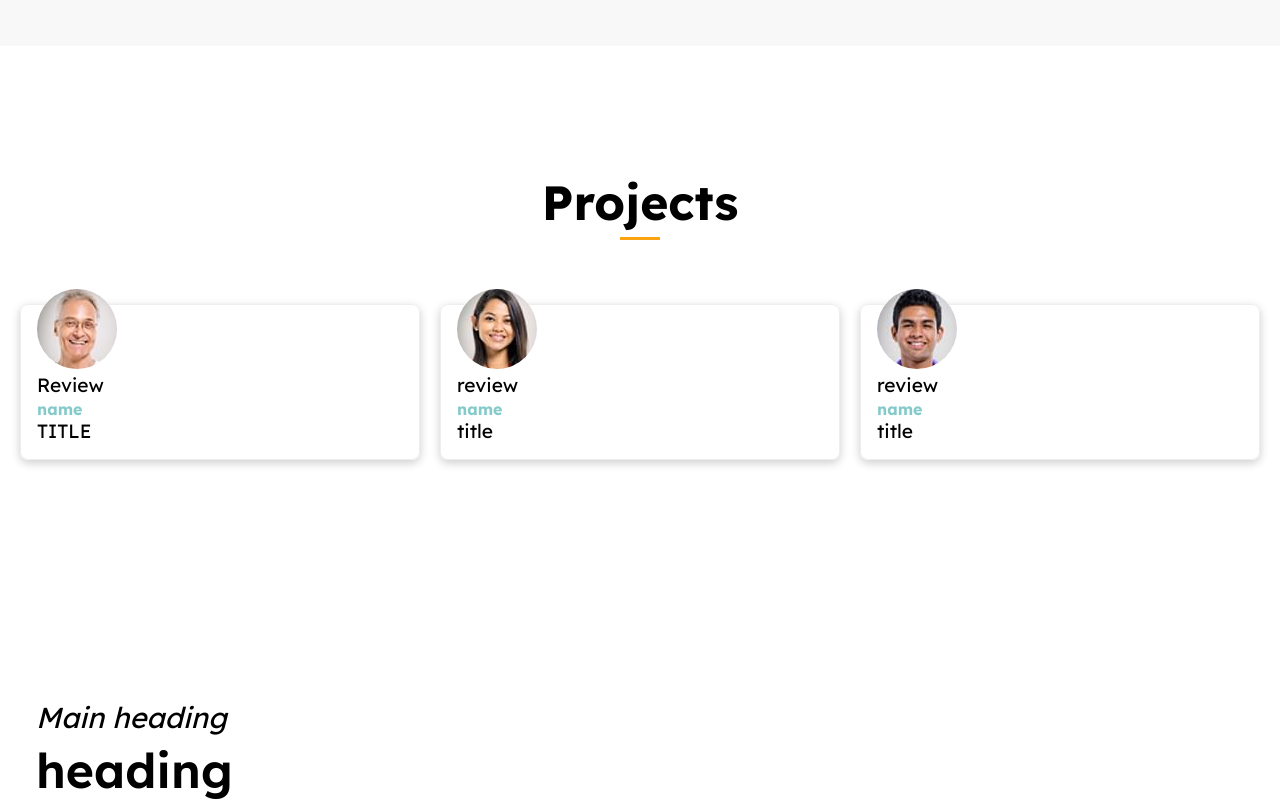
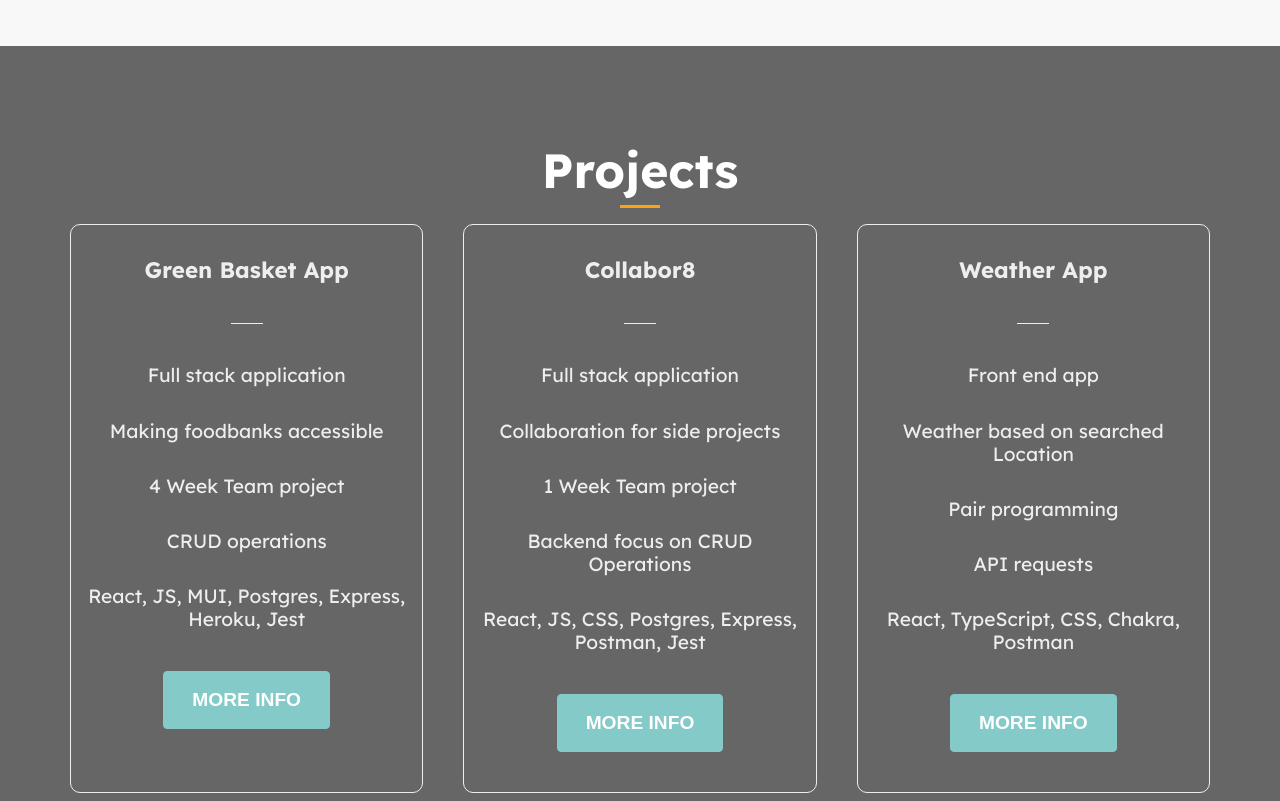
Before and after one commit to penny-luc/portfolio, a React (Create React App) app in the folder portfolio./: page / in a window 1280 px wide. Shown: the part 1529-2330 px from the top of the page. Built offline with nearby package versions, Linux system fonts and the light colour scheme.

Commit message:
project cards updated

```diff
--- a/portfolio./src/components/Navbar.js
+++ b/portfolio./src/components/Navbar.js
@@ -1,7 +1,7 @@
 import './Navbar.css'
 import React, {useState} from 'react'
 import {FaBars, FaTimes} from 'react-icons/fa'
-import logo from "./images/logo.png"
+
 
 const Navbar = () => {
 const [click, setClick] = useState(false)
--- a/portfolio./src/components/Projects.css
+++ b/portfolio./src/components/Projects.css
@@ -1,4 +1,4 @@
-.projects {
+/* .projects {
     width: 100%
 }
 
@@ -66,4 +66,84 @@
 
 
 
+} */
+
+.projects{
+    width: 100%;
+    padding: 6rem 1rem;
+    background-color: rgba(0,0,0, 0.6);
 }
+
+.projects h2{
+    font-size: 3rem;
+    display: flex;
+    justify-content: center;
+    color: #fff;
+}
+
+.card-container{
+    max-width: 1140px;
+    margin: auto;
+    display: grid;
+    grid-gap: 40px;
+    grid-template-columns: repeat(3, 1fr);
+}
+
+.card-container .card{
+    border: 1px solid #eee;
+    border-radius: 10px;
+    color: #eee;
+}
+
+.card{
+    text-align: center;
+    padding: 1rem;
+
+}
+
+
+
+.card:hover{
+background-color: rgba(14,14, 14, 0.4);
+}
+
+.card h3{
+    font-size: 1.4rem;
+    padding: 1rem;
+}
+
+.card .bar {
+    border-bottom: 1px solid #eee;
+    width: 10%;
+    margin: 1.5rem auto;
+    display: block;
+}
+
+.card .btn{
+    font-size: 4rem;
+    font-weight: 600;
+    padding: 1rem;
+}
+
+.projects p{
+    color: #eee;
+    padding: 1rem 0;
+    font-size: 1.2rem;;
+}
+
+.card .btn {
+    display: block;
+    width: 50%;
+    margin: 2rem auto;
+    font-size: 1.4rem;
+
+}
+
+
+@media screen and (max-width: 980px) {
+    .card-container {
+        max-width: 90%;
+        margin: auto;
+        grid-template-columns: 1fr;
+    }
+}
--- a/portfolio./src/components/Projects.js
+++ b/portfolio./src/components/Projects.js
@@ -1,40 +1,53 @@
-import "./Projects.css"
-import user1 from "./images/user1.jpeg"
-import user2 from "./images/user2.jpeg"
-import user3 from "./images/user3.jpeg"
+import "./Projects.css";
+
 
 const Projects = () => {
   return (
-        <div className="projects" id='projects'>
-        <div className="container">
+    <div className="projects" id="projects">
       <h2>Projects</h2>
       <span className="line"></span>
-        <div className="content">
+      <div className="card-container">
         <div className="card">
-                <img src={user1} alt='user1'/>
-                <p>Review</p>
-                <p><span>name</span></p>
-                <p>TITLE</p>
+          <h3>Green Basket App</h3>
+          <span className="bar"></span>
+          <p className="btc">Full stack application</p>
+          <p>Making foodbanks accessible</p>
+          <p>4 Week Team project</p>
+          <p>CRUD operations</p>
+          <p>React, JS, MUI, Postgres, Express, Heroku, Jest</p>
+          <a href="https://github.com/SchoolOfCode/final-project_front-end-veraison" target="_blank" rel="noreferrer">
+            <button className="button" style={{margin: "1.5rem"}}>More Info</button>
+          </a>
+
         </div>
         <div className="card">
-                <img src={user2} alt='user2'/>
-                <p>review</p>
-                <p><span>name</span></p>
-                <p>title</p>
+          <h3>Collabor8</h3>
+          <span className="bar"></span>
+          <p className="btc">Full stack application</p>
+          <p>Collaboration for side projects</p>
+          <p>1 Week Team project</p>
+          <p>Backend focus on CRUD Operations</p>
+          <p>React, JS, CSS, Postgres, Express, Postman, Jest</p>
+          <a href="https://github.com/SchoolOfCode/w9_backend-project-team-collyn" target="_blank" rel="noreferrer">
+            <button className="button" style={{margin: "1.5rem"}}>More Info</button>
+          </a>
+
         </div>
         <div className="card">
-                <img src={user3} alt='user3'/>
-                <p>review</p>
-                <p><span>name</span></p>
-                <p>title</p>
+          <h3>Weather App</h3>
+          <span className="bar"></span>
+          <p className="btc">Front end app</p>
+          <p>Weather based on searched Location</p>
+          <p>Pair programming</p>
+          <p>API requests</p>
+          <p>React, TypeScript, CSS, Chakra, Postman</p>
+          <a href="https://github.com/SchoolOfCode/w12d5_typescript-react-hackathon-conor-penny" target="_blank" rel="noreferrer">
+            <button className="button" style={{margin: "1.5rem"}}>More Info</button>
+          </a>
         </div>
       </div>
-
-
-        </div>
-
     </div>
   );
-}
+};
 
 export default Projects;
```
Lines whose indentation alone changed are shown as unchanged.
